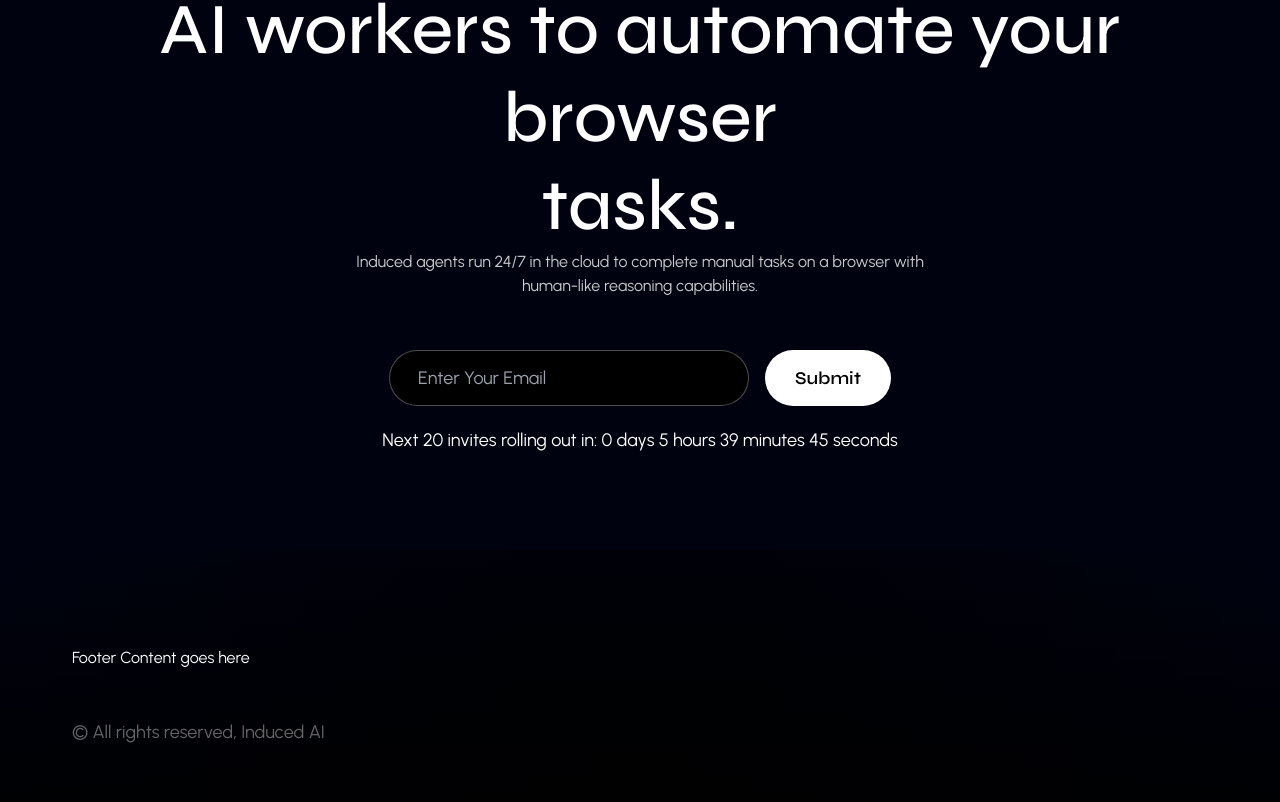
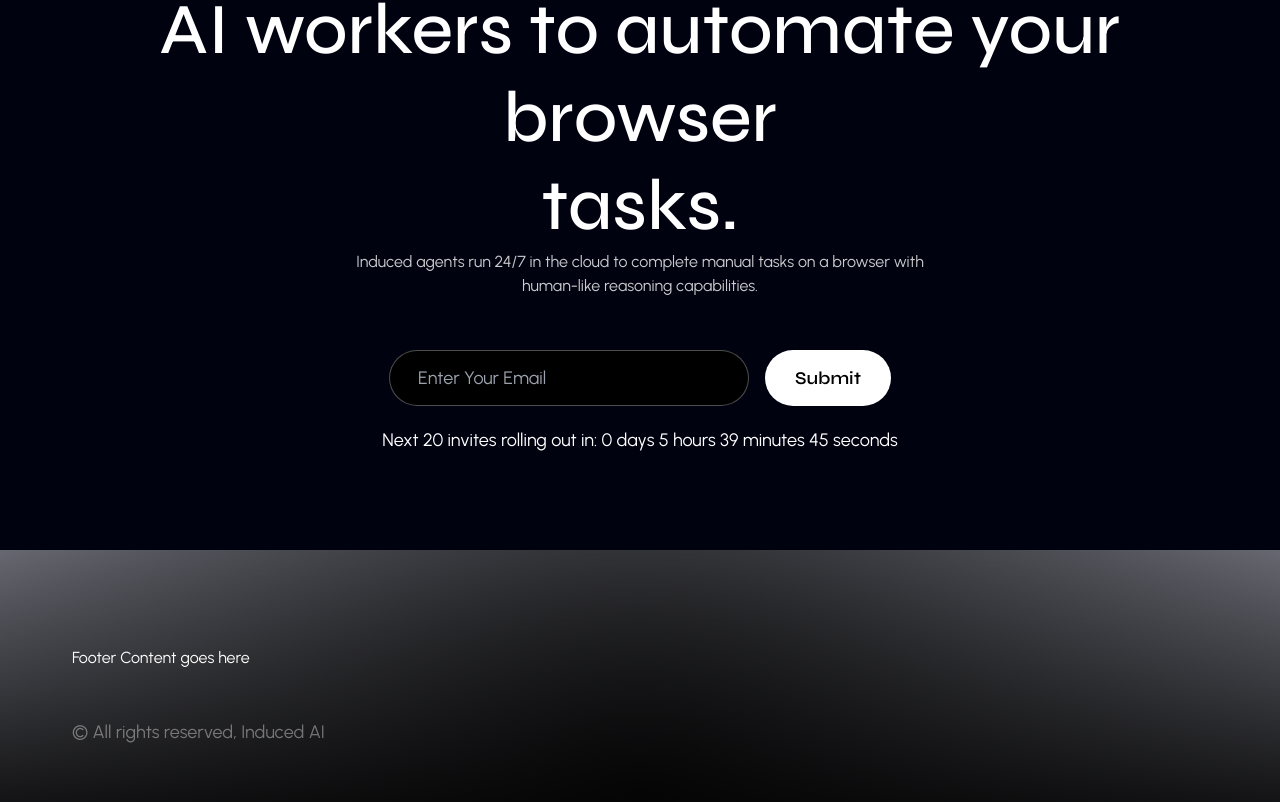
Before and after one commit to Hrithik0112/Induced-AI, a Next.js app: page / in a window 1280 px wide. Shown: the part 349-1151 px from the top of the page. Built offline with nearby package versions, Linux system fonts and the light colour scheme.

Commit message:
some footer css

```diff
--- a/components/section/Footer.tsx
+++ b/components/section/Footer.tsx
@@ -1,6 +1,6 @@
 export const Footer = () => {
   return (
-    <footer className="pt-24 pb-14 relative bg-footer-gradient">
+    <footer className="pt-24 pb-14 relative bg-footer-gradient bg-white/40">
       <section className="mx-14 px-4">
         <main className="pb-12">Footer Content goes here</main>
         <p className="text-lg text-white/40">© All rights reserved, Induced AI</p>
```
